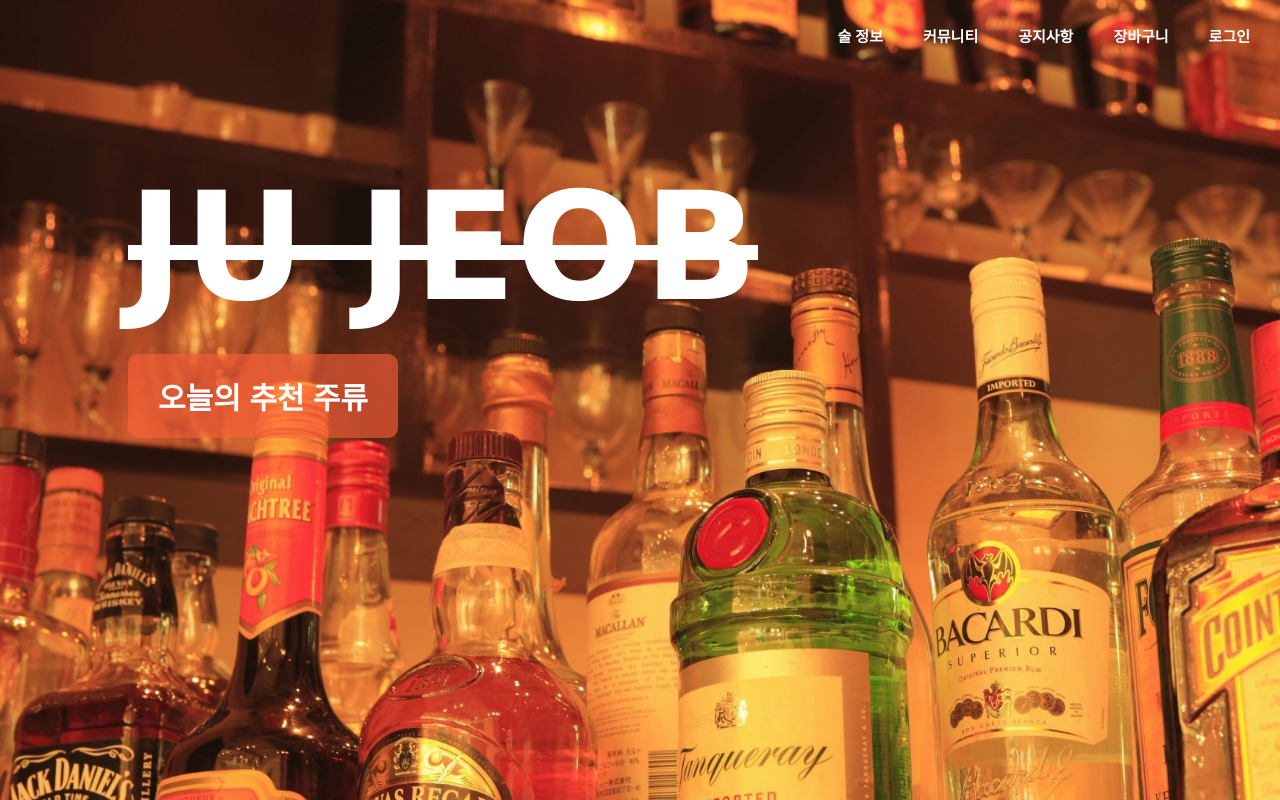
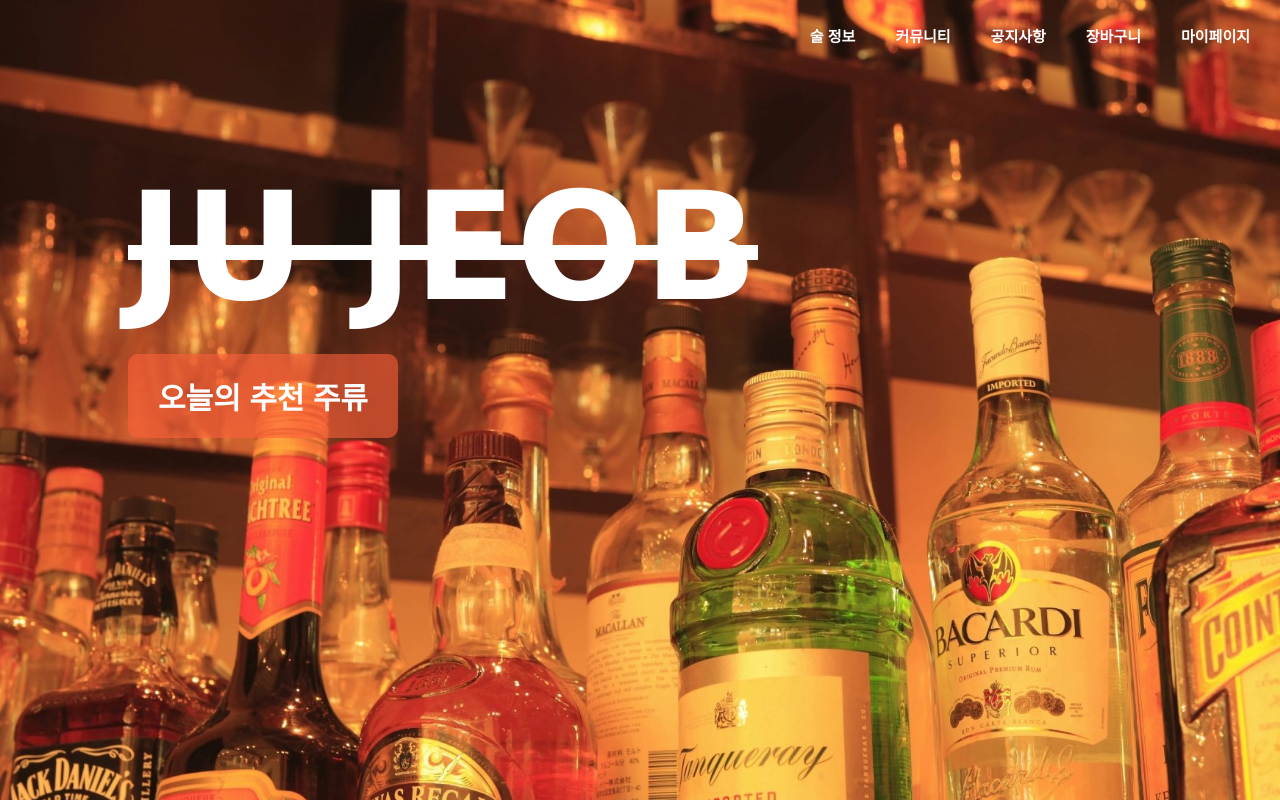
Before and after one commit to project-jujeob/jujeob, a React (Create React App) app in the folder src/main/jujeobview/: page / in a window 1280 px wide. Shown: the top 800 px of the page. Built offline with nearby package versions, Linux system fonts and the light colour scheme.

Commit message:
feat: 마이페이지 폼

```diff
--- a/src/main/jujeobview/src/App.js
+++ b/src/main/jujeobview/src/App.js
@@ -4,6 +4,7 @@
 import Login from "./member/Login";
 import Register from "./member/Register";
 import RegisterComplete from "./member/RegisterComplete";
+import MyPage from "./member/MyPage";
 import MainPage from "./MainPage";
 import React from "react";
 
@@ -14,10 +15,11 @@
         <div>
             <Routes>
                 <Route path="/" element={<MainPage />} />
-                <Route path='/ProductList' element={<ProductList />}></Route>
+                <Route path='/ProductList' element={<ProductList />} />
                 <Route path='/Login' element={<Login />} />
                 <Route path='/Register' element={<Register />} />
                 <Route path='/RegisterComplete' element={<RegisterComplete />} />
+                <Route path='/MyPage' element={<MyPage />} />
             </Routes>
         </div>
     );
--- a/src/main/jujeobview/src/MainPage.js
+++ b/src/main/jujeobview/src/MainPage.js
@@ -1,6 +1,6 @@
 import './MainPage.css';
 import {Link} from "react-router-dom";
-
+import loginMemberData from '../src/member/Login';
 function MainPage() {
     return (
         <div className="Main">
@@ -13,9 +13,15 @@
                         <button>커뮤니티</button>
                         <button>공지사항</button>
                         <button>장바구니</button>
-                        <Link to={"/Login"}>
-                            <button>로그인</button>
-                        </Link>
+                        {loginMemberData != null ? (
+                            <Link to={"/MyPage"}>
+                                <button>마이페이지</button>
+                            </Link>
+                        ) : (
+                            <Link to={"/Login"}>
+                                <button>로그인</button>
+                            </Link>
+                        )}
 
                     </div>
                 </div>
--- a/src/main/jujeobview/src/member/Login.js
+++ b/src/main/jujeobview/src/member/Login.js
@@ -6,6 +6,7 @@
 function Login() {
     const [memId, setMemId] = useState('');
     const [memPw, setMemPw] = useState('');
+    const [loginMemberData, setLoginMemberData] = useState(null);
     // const [errorMessage, setErrorMessage] = useState('');
 
     const loginAction = () => {
@@ -19,7 +20,9 @@
             }
         }). then((response) => {
             alert("로그인 성공");
+            setLoginMemberData(response.data);
             window.location.href = "/";
+            console.log("로그인 성공한 회원 정보:", response.data);
         }).catch(error => {
             alert("로그인 실패");
             console.log(error);
--- /dev/null
+++ b/src/main/jujeobview/src/member/MyPage.js
@@ -0,0 +1,7 @@
+function MyPage () {
+    return (
+        <div>마이페이지</div>
+    )
+}
+
+export default MyPage;
```
Also changed, not shown: 1 other file (tests, documents, lock files or other folders).
